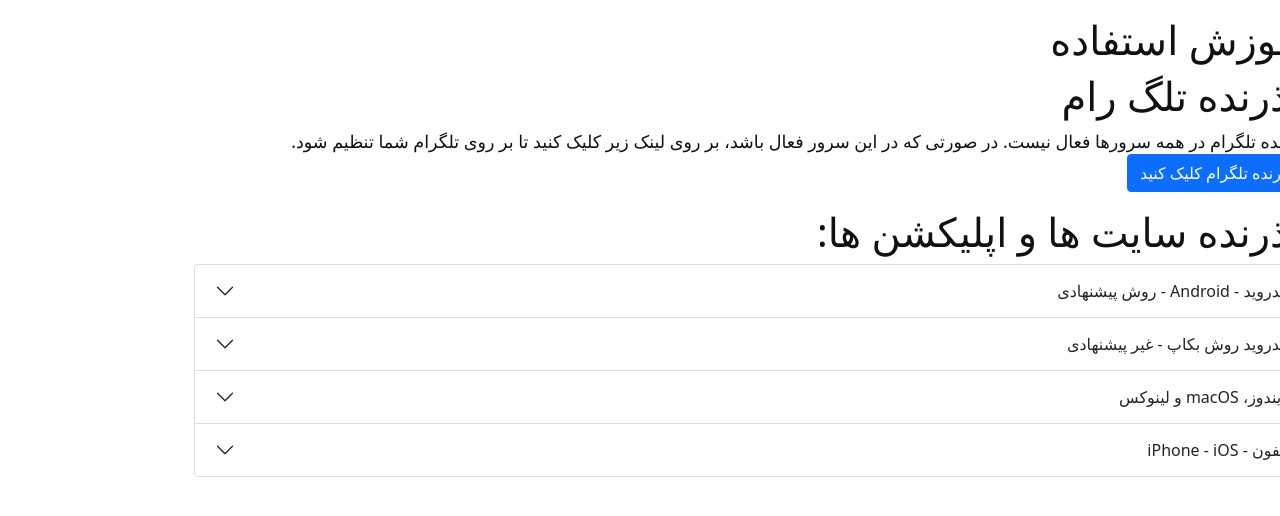
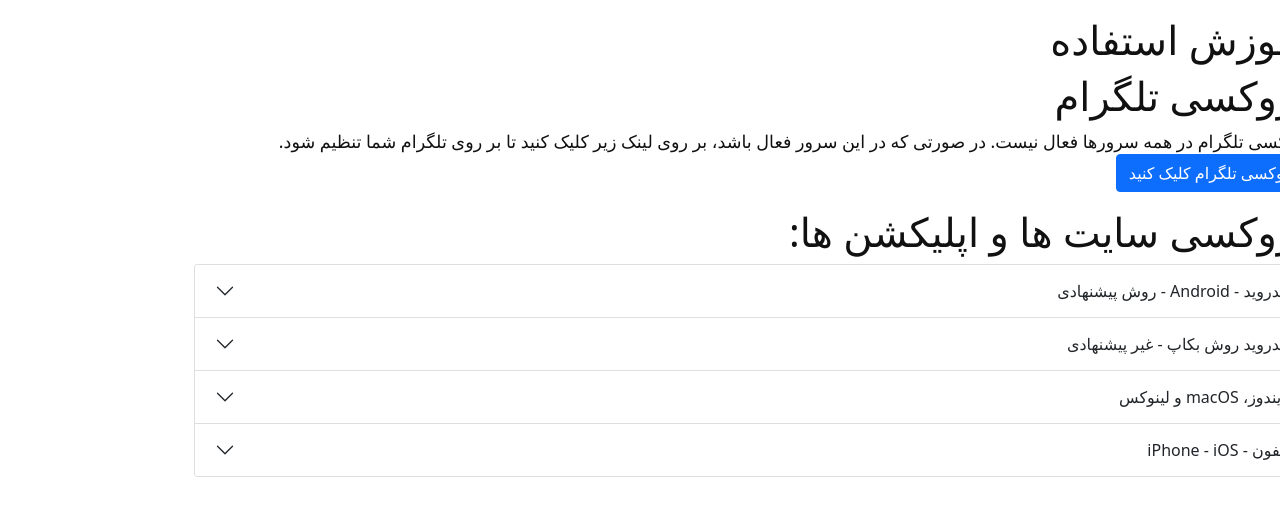
Before and after one commit to hiddify/hiddify.github.io, a Jekyll site: the page built from pages/private_proxy_help.md, in a window 1280 px wide. Shown: the top 516 px of the page. Built offline with Jekyll 4.4.1, drawn with Linux system fonts in a browser that asks for light colours; part of the change alters nothing that is shown.

Commit message:
Update private_proxy_help.md

```diff
--- a/pages/private_proxy_help.md
+++ b/pages/private_proxy_help.md
@@ -3,12 +3,13 @@ title: آموزش استفاده
 layout: no_header
 ---
 
-# گذرنده تلگ رام
-گذرنده تلگرام در همه سرورها فعال نیست. در صورتی که در این سرور فعال باشد، بر روی لینک زیر کلیک کنید تا بر روی تلگرام شما تنظیم شود.
-<a href="tg://proxy?server=serverip&port=443&secret=eeusersecret6d61696c2e676f6f676c652e636f6d" class='btn btn-primary'>گذرنده تلگرام کلیک کنید</a>
+
+# پروکسی تلگرام
+پروکسی تلگرام در همه سرورها فعال نیست. در صورتی که در این سرور فعال باشد، بر روی لینک زیر کلیک کنید تا بر روی تلگرام شما تنظیم شود.
+<a href="tg://proxy?server=defaultserverhost&port=443&secret=eedefaultusersecret6d61696c2e676f6f676c652e636f6d" class='btn btn-primary'>پروکسی تلگرام کلیک کنید</a>
 
 
-# گذرنده سایت ها و اپلیکشن ها:
+# پروکسی سایت ها و اپلیکشن ها:
 
 
 <div class="accordion" id="accordionExample">
@@ -29,29 +30,33 @@ layout: no_header
         <h2>لینک تنظیمات:</h2>
 روی یکی از لینک های زیر با توجه به نیازتان **راست کلیک** کرده و کپی کنید
 
-<!--         <h3> استفاده هوشمند فقط برای سایت های فیلتر و واتساپ و اینستاگرام</h3>
+        <h3> استفاده هوشمند از فیلترشکن فقط برای سایت های فیلتر و واتساپ و اینستاگرام</h3>
 
-<a href="clash://install-config?url=https://proxyproviderip/usersecret/clash/lite-meta.yml" class="btn btn-primary">نصب با یک کلیک</a>
-<a href="https://proxyproviderip/usersecret/clash/lite-meta.yml" class="btn btn-success copylink">کپی لینک</a>
+<a href="clash://install-config?url=https://defaultserverhost/defaultusersecret/clash/lite-meta.yml" class="btn btn-primary">نصب با یک کلیک</a>
+<a href="https://defaultserverhost/defaultusersecret/clash/lite-meta.yml" class="btn btn-success copylink">کپی لینک</a>
 
- -->
+<h3>استفاده هوشمند از فیلترشکن فقط برای سایت های فیلتر</h3>
+
+<a href="clash://install-config?url=https://defaultserverhost/defaultusersecret/clash/lite.yml" class="btn btn-primary">نصب با یک کلیک</a>
+<a href="https://defaultserverhost/defaultusersecret/clash/lite.yml" class="btn btn-success copylink">کپی لینک</a>
+
         <h3>
-استفاده هوشمند فقط برای سایت های خارجی
+استفاده هوشمند از فیلترشکن فقط برای سایت های خارجی
         </h3>
-<a href="clash://install-config?url=https://proxyproviderip/usersecret/clash/normal.yml" class="btn btn-primary">نصب با یک کلیک</a>
-<a href="https://proxyproviderip/usersecret/clash/normal.yml" class="btn btn-success copylink">کپی لینک</a>
+<a href="clash://install-config?url=https://defaultserverhost/defaultusersecret/clash/normal.yml" class="btn btn-primary">نصب با یک کلیک</a>
+<a href="https://defaultserverhost/defaultusersecret/clash/normal.yml" class="btn btn-success copylink">کپی لینک</a>
 
 
         <h3>
-استفاده  همیشه (کاهش سرعت سایت های داخلی)
+استفاده از فیلترشکن همیشه (کاهش سرعت سایت های داخلی)
         </h3>
-<a href="clash://install-config?url=https://proxyproviderip/usersecret/clash/all.yml" class="btn btn-primary">نصب با یک کلیک</a>
-<a href="https://proxyproviderip/usersecret/clash/all.yml" class="btn btn-success copylink">کپی لینک</a>
+<a href="clash://install-config?url=https://defaultserverhost/defaultusersecret/clash/all.yml" class="btn btn-primary">نصب با یک کلیک</a>
+<a href="https://defaultserverhost/defaultusersecret/clash/all.yml" class="btn btn-success copylink">کپی لینک</a>
 
 <h2> کار با کلش اندروید
         </h2>
 
-   چنانچه بر روی دکمه "نصب با یک کلیک" کلیک کرده اید دیگر نیاز به انجام مرحله اول تا پنچم را ندارید
+   چنانچه بر روی دکمه "نصب با یک کلیک" کلیک کرده اید دیگر نیاز به انجام مرحله اول تا پنچک را ندارید
 
         <div class="alert alert-danger">
         چنانچه با خطای Handshake مواجه شدید، لازم است که ابتدا از طریق روش دوم که در پایین این بخش هست استفاده کنید و سپس ادامه مراحل اینجا را طی کنید.
@@ -85,18 +90,12 @@ layout: no_header
 
 
         <h2>
-        کار با گذرنده در اندروید روش 2
+        کار با پروکسی در اندروید روش 2
         </h2>
-ابتدا  بر روی دکمه "نصب با یک کلیک" کلیک کنید و سپس گذرنده را انتخاب و اجرا نمایید.
-        <br/>
-<a href="ss://chacha20-ietf-poly1305:usersecret@proxyproviderip:443?plugin=v2ray-plugin%3Bmode%3Dwebsocket%3Bpath%3D%2Fusersecret%2Fv2ray%2F%3Bhost%3Dproxyproviderip%3Btls&udp-over-tcp=true#v2ray_proxyproviderip" class="btn btn-primary">نصب کانفیگ 1</a>
-<a href="ss://chacha20-ietf-poly1305:usersecret@proxyproviderip:443?plugin=v2ray-plugin%3Bmode%3Dwebsocket%3Bpath%3D%2Fusersecret%2Fv2ray%2F%3Bhost%3Dproxyproviderip%3Btls&udp-over-tcp=true#v2ray_proxyproviderip" class="btn btn-success copylink">کپی لینک</a>
-<br/>
-        <br/>
-<a href="ss://chacha20-ietf-poly1305:usersecret@proxyproviderip:443?plugin=obfs-local%3Bobfs%3Dtls%3Bobfs-host%3Dwww.google.com&udp-over-tcp=true#proxyproviderip" class="btn btn-primary">نصب کانفیگ 2</a>
-<a href="ss://chacha20-ietf-poly1305:usersecret@proxyproviderip:443?plugin=obfs-local%3Bobfs%3Dtls%3Bobfs-host%3Dwww.google.com&udp-over-tcp=true#proxyproviderip" class="btn btn-success copylink">کپی لینک</a>
+ابتدا  بر روی دکمه "نصب با یک کلیک" کلیک کنید و سپس پروکسی را انتخاب و اجرا نمایید.
 
-
+<a href="ss://chacha20-ietf-poly1305:defaultusersecret@defaultserverhost:443?plugin=obfs-local%3Bobfs%3Dtls%3Bobfs-host%3Dwww.google.com&udp-over-tcp=true#defaultserverhost" class="btn btn-primary">نصب با یک کلیک</a>
+<a href="ss://chacha20-ietf-poly1305:defaultusersecret@defaultserverhost:443?plugin=obfs-local%3Bobfs%3Dtls%3Bobfs-host%3Dwww.google.com&udp-over-tcp=true#defaultserverhost" class="btn btn-success copylink">کپی لینک</a>
 
       </div>
     </div>
@@ -130,28 +129,28 @@ layout: no_header
         <h2>لینک تنظیمات:</h2>
 روی یکی از لینک های زیر با توجه به نیازتان **راست کلیک** کرده و کپی کنید
 
-<!--         <h3> استفاده هوشمند  فقط برای سایت های فیل.تر و واتساپ و اینستاگرام</h3>
+        <h3> استفاده هوشمند از فیلترشکن فقط برای سایت های فیلتر و واتساپ و اینستاگرام</h3>
 
-<a href="clash://install-config?url=https://proxyproviderip/usersecret/clash/lite-meta.yml" class="btn btn-primary">نصب با یک کلیک</a>
-<a href="https://proxyproviderip/usersecret/clash/lite-meta.yml" class="btn btn-success copylink">کپی لینک</a>
+<a href="clash://install-config?url=https://defaultserverhost/defaultusersecret/clash/lite-meta.yml" class="btn btn-primary">نصب با یک کلیک</a>
+<a href="https://defaultserverhost/defaultusersecret/clash/lite-meta.yml" class="btn btn-success copylink">کپی لینک</a>
 
 <h3>استفاده هوشمند از فیلترشکن فقط برای سایت های فیلتر</h3>
 
-<a href="clash://install-config?url=https://proxyproviderip/usersecret/clash/lite.yml" class="btn btn-primary">نصب با یک کلیک</a>
-<a href="https://proxyproviderip/usersecret/clash/lite.yml" class="btn btn-success copylink">کپی لینک</a>
- -->
+<a href="clash://install-config?url=https://defaultserverhost/defaultusersecret/clash/lite.yml" class="btn btn-primary">نصب با یک کلیک</a>
+<a href="https://defaultserverhost/defaultusersecret/clash/lite.yml" class="btn btn-success copylink">کپی لینک</a>
+
         <h3>
-استفاده هوشمند  فقط برای سایت های خارجی
+استفاده هوشمند از فیلترشکن فقط برای سایت های خارجی
         </h3>
-<a href="clash://install-config?url=https://proxyproviderip/usersecret/clash/normal.yml" class="btn btn-primary">نصب با یک کلیک</a>
-<a href="https://proxyproviderip/usersecret/clash/normal.yml" class="btn btn-success copylink">کپی لینک</a>
+<a href="clash://install-config?url=https://defaultserverhost/defaultusersecret/clash/normal.yml" class="btn btn-primary">نصب با یک کلیک</a>
+<a href="https://defaultserverhost/defaultusersecret/clash/normal.yml" class="btn btn-success copylink">کپی لینک</a>
 
 
         <h3>
-استفاده  همیشه (کاهش سرعت سایت های داخلی)
+استفاده از فیلترشکن همیشه (کاهش سرعت سایت های داخلی)
         </h3>
-<a href="clash://install-config?url=https://proxyproviderip/usersecret/clash/all.yml" class="btn btn-primary">نصب با یک کلیک</a>
-<a href="https://proxyproviderip/usersecret/clash/all.yml" class="btn btn-success copylink">کپی لینک</a>
+<a href="clash://install-config?url=https://defaultserverhost/defaultusersecret/clash/all.yml" class="btn btn-primary">نصب با یک کلیک</a>
+<a href="https://defaultserverhost/defaultusersecret/clash/all.yml" class="btn btn-success copylink">کپی لینک</a>
 
         <h2>
 ## کار با کلش ویندوز، مک و لینوکس
@@ -175,20 +174,13 @@ layout: no_header
         <a href="https://apps.apple.com/us/app/shadowlink-shadowsocks-vpn/id1439686518"><img src="/images/badgeiOS.png"></a>
 
         <h2>
-        کار در iOS
+        کار با پروکسی در iOS
         </h2>
-ابتدا  بر روی دکمه "نصب با یک کلیک" کلیک کنید و سپس مود را انتخاب و اجرا نمایید. توجه نمایید در iOS نمیتوان رایگان هوشمند کار کرد.
+ابتدا  بر روی دکمه "نصب با یک کلیک" کلیک کنید و سپس پروکسی را انتخاب و اجرا نمایید. توجه نمایید در iOS نمیتوان رایگان هوشمند کار کرد.
 
-<br/>
+<a href="ss://chacha20-ietf-poly1305:defaultusersecret@defaultserverhost:443?plugin=obfs-local%3Bobfs%3Dtls%3Bobfs-host%3Dwww.google.com&udp-over-tcp=true#defaultserverhost" class="btn btn-primary">نصب با یک کلیک</a>
+<a href="ss://chacha20-ietf-poly1305:defaultusersecret@defaultserverhost:443?plugin=obfs-local%3Bobfs%3Dtls%3Bobfs-host%3Dwww.google.com&udp-over-tcp=true#defaultserverhost" class="btn btn-success copylink">کپی لینک</a>
 
-<a href="ss://chacha20-ietf-poly1305:usersecret@proxyproviderip:443?plugin=v2ray-plugin%3Bmode%3Dwebsocket%3Bpath%3D%2Fusersecret%2Fv2ray%2F%3Bhost%3Dproxyproviderip%3Btls&udp-over-tcp=true#v2ray_proxyproviderip" class="btn btn-primary">نصب کانفیگ 1</a>
-<a href="ss://chacha20-ietf-poly1305:usersecret@proxyproviderip:443?plugin=v2ray-plugin%3Bmode%3Dwebsocket%3Bpath%3D%2Fusersecret%2Fv2ray%2F%3Bhost%3Dproxyproviderip%3Btls&udp-over-tcp=true#v2ray_proxyproviderip" class="btn btn-success copylink">کپی لینک</a>
-        <br/>
-        <br/>
-<a href="ss://chacha20-ietf-poly1305:usersecret@proxyproviderip:443?plugin=obfs-local%3Bobfs%3Dtls%3Bobfs-host%3Dwww.google.com&udp-over-tcp=true#proxyproviderip" class="btn btn-primary">نصب کانفیگ 2</a>
-<a href="ss://chacha20-ietf-poly1305:usersecret@proxyproviderip:443?plugin=obfs-local%3Bobfs%3Dtls%3Bobfs-host%3Dwww.google.com&udp-over-tcp=true#proxyproviderip" class="btn btn-success copylink">کپی لینک</a>
-
-        {% include figure.html img="ios_shadow.gif" alt="How to use v2 ray for iOS" caption="How to use clash for iOS" %}
       </div>
     </div>
   </div>
@@ -205,16 +197,16 @@ layout: no_header
   host=document.location.host;
   codes=document.getElementsByTagName('code');
   for (i=0; i<codes.length;i++){
-    codes[i].innerHTML=codes[i].innerHTML.replaceAll('usersecret',secret);
-    codes[i].innerHTML=codes[i].innerHTML.replaceAll('proxyproviderip',host);
+    codes[i].innerHTML=codes[i].innerHTML.replaceAll('defaultusersecret',secret);
+    codes[i].innerHTML=codes[i].innerHTML.replaceAll('defaultserverhost',host);
   }
 
   as=document.getElementsByTagName('a');
   for (i=0; i<as.length;i++){
-    as[i].href=as[i].href.replaceAll('usersecret',secret);
-    as[i].href=as[i].href.replaceAll('proxyproviderip',host);
-    as[i].innerHTML=as[i].innerHTML.replaceAll('usersecret',secret);
-    as[i].innerHTML=as[i].innerHTML.replaceAll('proxyproviderip',host);
+    as[i].href=as[i].href.replaceAll('defaultusersecret',secret);
+    as[i].href=as[i].href.replaceAll('defaultserverhost',host);
+    as[i].innerHTML=as[i].innerHTML.replaceAll('defaultusersecret',secret);
+    as[i].innerHTML=as[i].innerHTML.replaceAll('defaultserverhost',host);
   }
 
   copy_links=document.getElementsByClassName('copylink');
```
